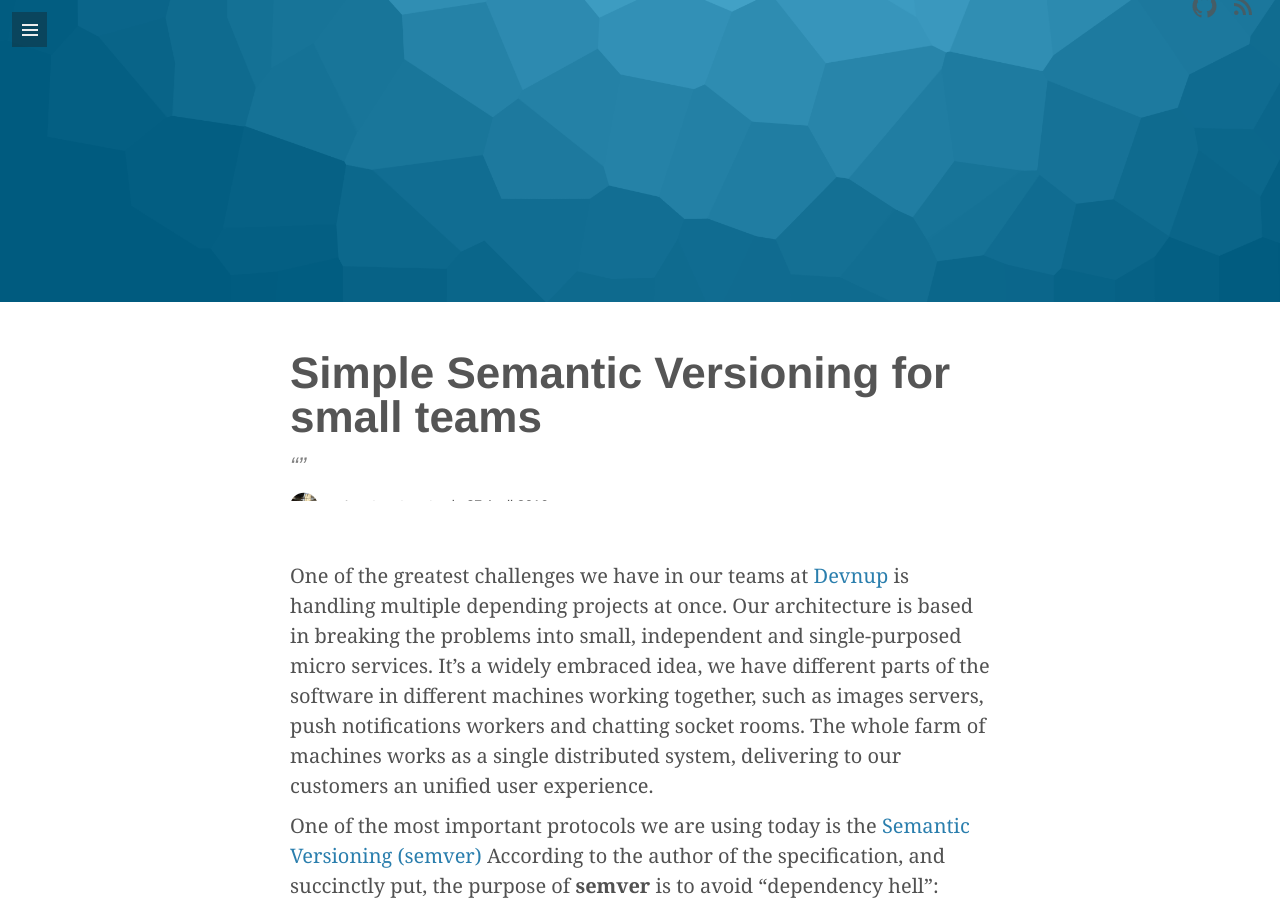
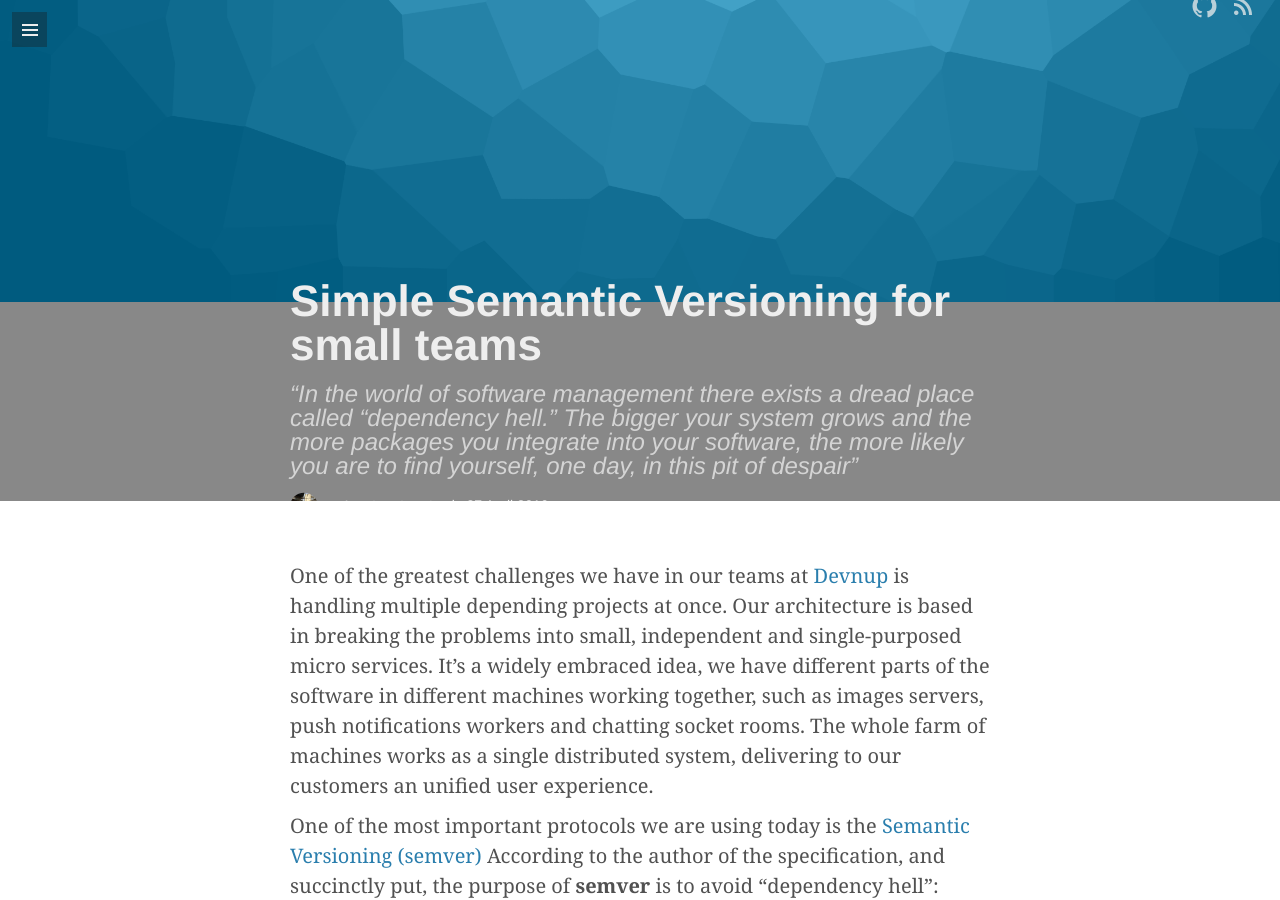
Before and after one commit to luiseduardobrito/luiseduardobrito.github.io, a Jekyll site: the page built from _posts/2016-04-27-simple-semantic-versioning-for-small-teams.md, in a window 1280 px wide and 900 px high, scrolled down 399 px. Built offline with Jekyll 4.4.1, drawn with Linux system fonts in a browser that asks for light colours; some web fonts are replaced; comment, search, counter and statistics services are not loaded.

Commit message:
Fix: Quote for semver

```diff
--- a/_posts/2016-04-27-simple-semantic-versioning-for-small-teams.md
+++ b/_posts/2016-04-27-simple-semantic-versioning-for-small-teams.md
@@ -1,9 +1,9 @@
 ---
 layout: post
 title: "Simple Semantic Versioning for small teams"
-quote: ""
+quote: "In the world of software management there exists a dread place called “dependency hell.” The bigger your system grows and the more packages you integrate into your software, the more likely you are to find yourself, one day, in this pit of despair"
 video: false
-dark: true
+dark: false
 comments: true
 ---
 
```
